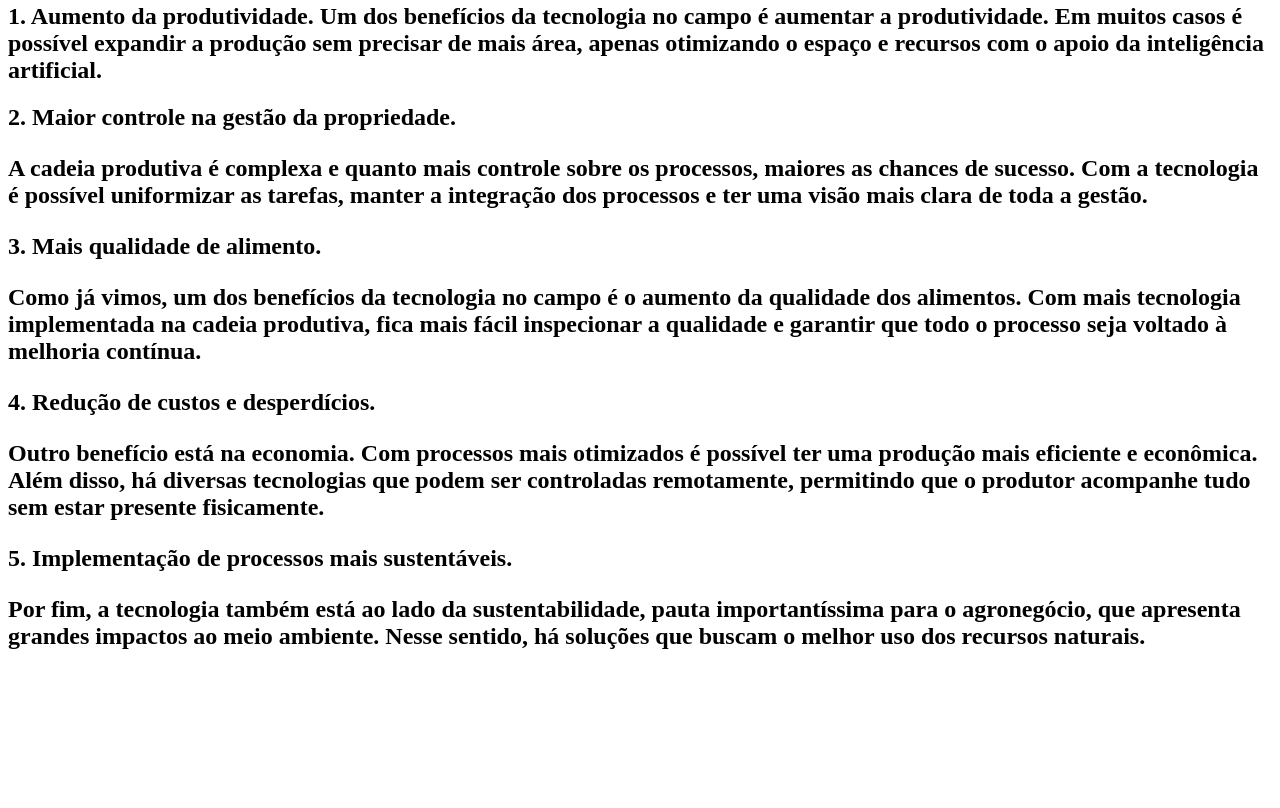
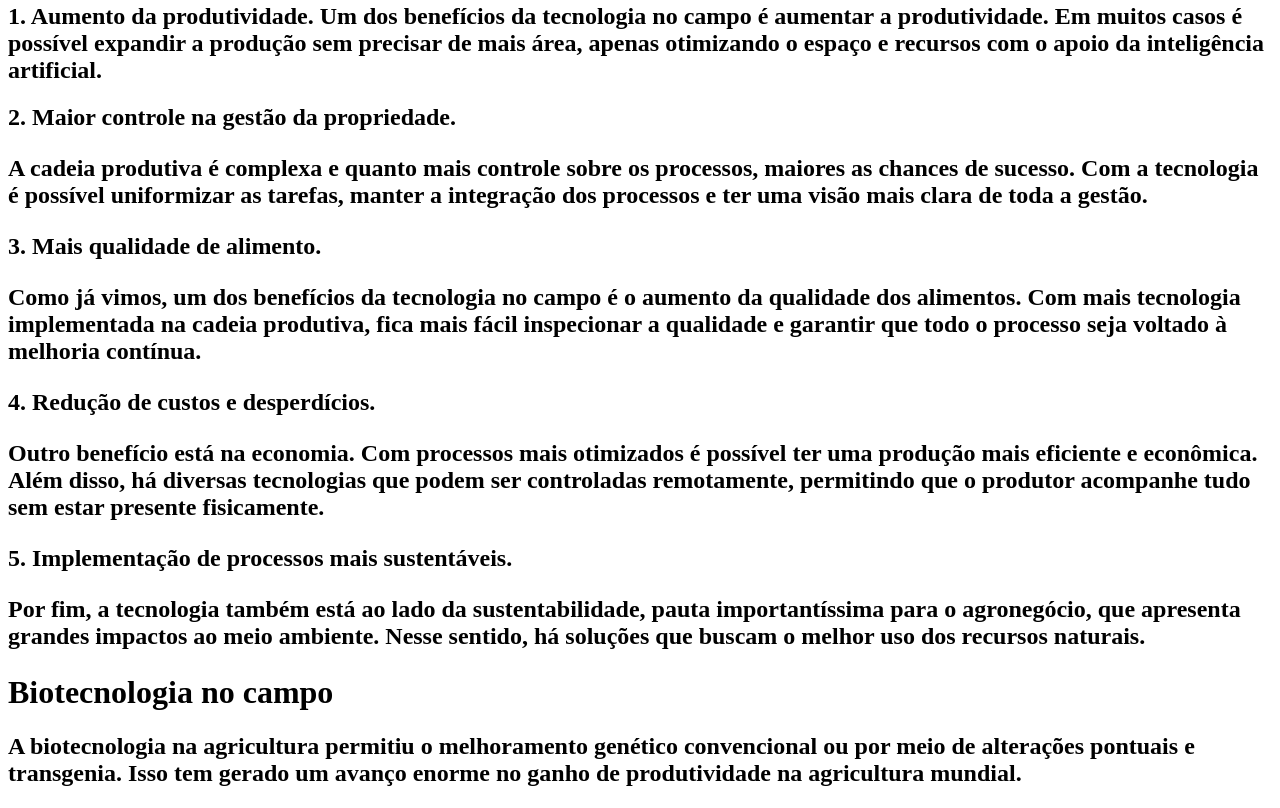
Before and after one commit to hemelyriberoaguiar/agrinho, a plain HTML site: page index.html in a window 1280 px wide. Shown: the part 2583-3391 px from the top of the page. Before the commit the page ends 3257 px from the top, so only its background shows below. Drawn offline with Linux system fonts and the light colour scheme.

Commit message:
Add files via upload

```diff
--- a/index.html
+++ b/index.html
@@ -57,6 +57,11 @@ Com mais tecnologia implementada na cadeia produtiva, fica mais fácil inspecion
 <p> Por fim, a tecnologia também está ao lado da sustentabilidade, pauta importantíssima para o agronegócio,
      que apresenta grandes impactos ao meio ambiente. Nesse sentido, há soluções que buscam o melhor uso dos recursos naturais.</p> </h2>
 
+<h1> Biotecnologia no campo  </h1>
+<h2> A biotecnologia na agricultura permitiu o melhoramento genético convencional ou por meio de alterações pontuais e transgenia.
+    Isso tem gerado um avanço enorme no ganho de produtividade na agricultura mundial.  </h2>
+
+     <h1>  </h1>
 
 
 
```
